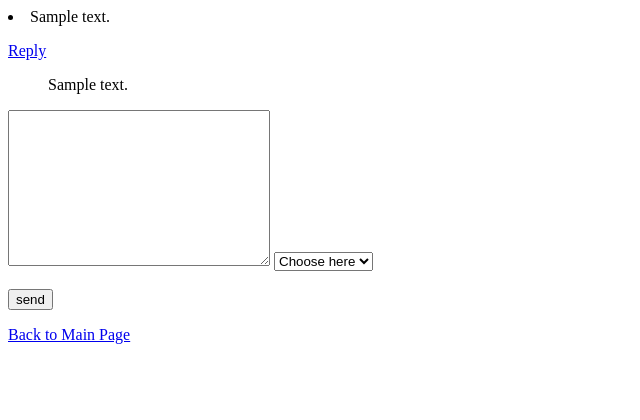
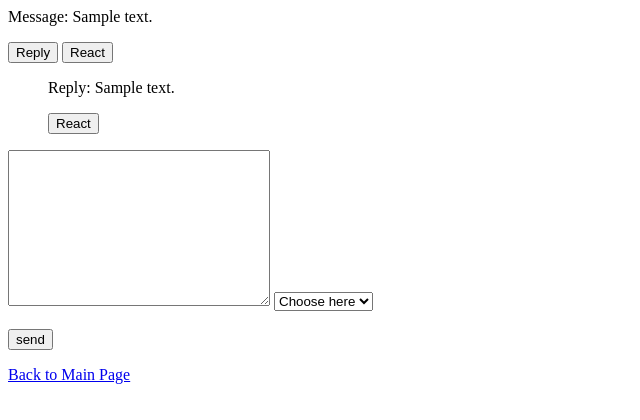
Before and after one commit to farid-hussain-qbatch/instagram, a Django app: page /instagram/1/chat/ in a window 1280 px wide. Shown: the top 420 px of the page, without its empty margins (0-640 px from the left). Run offline with Django 3.2, Linux system fonts and the light colour scheme; tables that the repository leaves empty hold one stand-in row (values such as "Sample post").

Commit message:
Tag  added

```diff
--- a/instagram/models.py
+++ b/instagram/models.py
@@ -1,5 +1,8 @@
 from django.contrib.auth.models import User
 from django.db import models
+from django.contrib.contenttypes.models import ContentType
+from django.contrib.contenttypes.fields import GenericRelation
+from django.contrib.contenttypes.fields import GenericForeignKey
 
 # Create your models here.
 class Conversation(models.Model):
@@ -7,12 +10,25 @@
     member = models.ManyToManyField(User)
     def __str__(self):
         return self.title
+class Reaction(models.Model):
+    content_type = models.ForeignKey(ContentType, on_delete=models.CASCADE)
+    object_id = models.PositiveIntegerField()
+    content_object = GenericForeignKey('content_type','object_id')
+    name = models.CharField(max_length=100)
+    text =  models.TextField()
+    reactor = models.ForeignKey(User, on_delete=models.CASCADE, null= True)
+    def __str__(self):
+        return self.name
+    @property
+    def source(self):
+        return self.content_object
 
 
 class Message(models.Model):
     sender = models.ForeignKey(User, on_delete=models.CASCADE)
     conversation = models.ForeignKey(Conversation, on_delete=models.CASCADE, null = True)
     message_text = models.TextField()
+    reaction = GenericRelation(Reaction, related_query_name='message' )
 
 
 class UserStatus(models.Model):
@@ -25,3 +41,4 @@
     message = models.ForeignKey(Message, on_delete=models.CASCADE)
     reply_text = models.TextField()
     sender = models.ForeignKey(User, on_delete=models.CASCADE, null = True)
+    reaction = GenericRelation(Reaction, related_query_name='reply' )
--- a/instagram/templates/instagram/userchats.html
+++ b/instagram/templates/instagram/userchats.html
@@ -3,12 +3,20 @@
 
 </style>
 {% for message in messages %}
-<li class="solid"> {{ message.message_text }}</li>
-<p class="solid"><a href="{% url 'instagram:reply' message.id %}">Reply</a></p>
+<p class="solid">Message: {{ message.message_text }}</p>
+<a href="{% url 'instagram:reply' message.id %}"><button>Reply</button></a>
+<a href="{% url 'instagram:msgreact' message.id %}"><button>React</button></a>
+{% for reaction in message.reaction.all %}
+<p class="solid">Reaction: {{ reaction.text }}</p>
+<a href=><button>React</button></a>
+{% endfor %}
+
+
  <ul>
     {% with replies=message.reply_set.all %}
     {% for reply in replies %}
-      <p class="solid">{{ reply.reply_text }}</p>
+      <p class="solid">Reply: {{ reply.reply_text }}</p>
+      <a href=><button>React</button></a>
     {% endfor %}
   </ul>
   {% endwith %}
--- a/instagram/templates/instagram/userreply.html
+++ b/instagram/templates/instagram/userreply.html
@@ -1,6 +1,12 @@
 <form action="{% url 'instagram:replied' message.id %}" method="post">
     {% csrf_token %}
     <textarea name="reply" rows="10" cols="30"></textarea>
+    <select name="tag" id="tag">
+        <option value="" >Choose here</option>
+        {% for users in message.conversation.member.all %}
+        <option value={{users}} >{{users}}</option>
+        {% endfor %}
+      </select>
     <br><br>
     <input type="submit" value ="send">
   </form>
--- a/instagram/urls.py
+++ b/instagram/urls.py
@@ -16,6 +16,9 @@
     path('<int:conversation_id>/send/', views.send, name='send'),
     path('<int:message_id>/reply/', views.reply, name='reply'),
     path('<int:message_id>/replied/', views.replied, name='replied'),
+    path('<int:message_id>/react/', views.msgreact, name='msgreact'),
+    path('<int:message_id>/reacted/', views.msgreacted, name='msgreacted'),
+
 
 
 ]
--- a/instagram/views.py
+++ b/instagram/views.py
@@ -9,6 +9,7 @@
 from django.urls import reverse
 from django.db.models import *
 from django.http import HttpResponseRedirect
+
 
 # Create your views here.
 def register_request(request):
@@ -101,7 +102,6 @@
     user = request.user
     conversations = Conversation.objects.get(pk=conversation_id)
     message = request.POST['message']
-    print(message)
     tag = request.POST['tag']
     if tag:
         message = "@" + tag + " " + message
@@ -120,6 +120,26 @@
     user = request.user
     message = Message.objects.get(pk=message_id)
     reply = request.POST['reply']
+    tag = request.POST['tag']
+    if tag:
+        reply = "@" + tag + " " + reply
     conversations = message.conversation
     Reply.objects.create(sender=user , message = message, reply_text = reply )
     return HttpResponseRedirect(reverse('instagram:chat', args=(conversations.id,)))
+
+def msgreact(request, message_id):
+    message = Message.objects.get(pk=message_id)
+    context = {
+        'message': message,
+    }
+    return render(request,'instagram/userreact.html',context)
+
+def msgreacted(request, message_id):
+    user = request.user
+    message = Message.objects.get(pk=message_id)
+    reaction = request.POST['reaction']
+    # print(emojize(reaction))
+    # reaction = emojize(reaction)
+    conversations = message.conversation
+    Reaction.objects.create(reactor=user , content_object = message, text = reaction  )
+    return HttpResponseRedirect(reverse('instagram:chat', args=(conversations.id,)))
```
Also changed, not shown: instagram/templates/instagram/userreact.html (added, +8 -0 lines), instagram/migrations/0007_reaction.py (added), instagram/migrations/0008_reaction_reactor.py (added).
